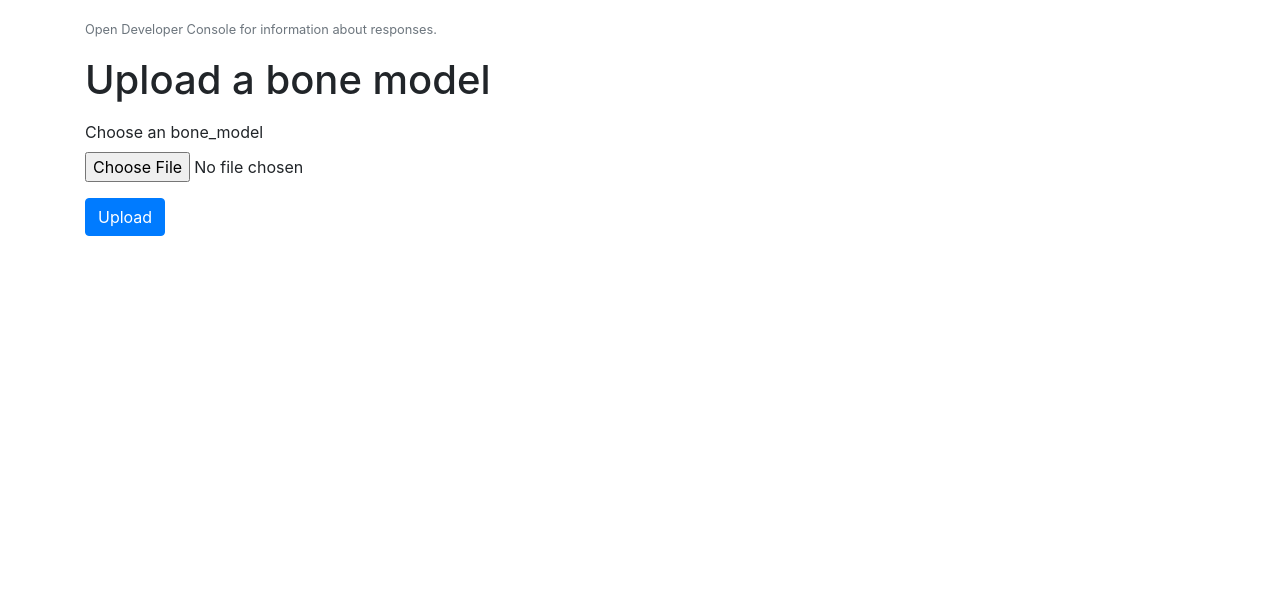
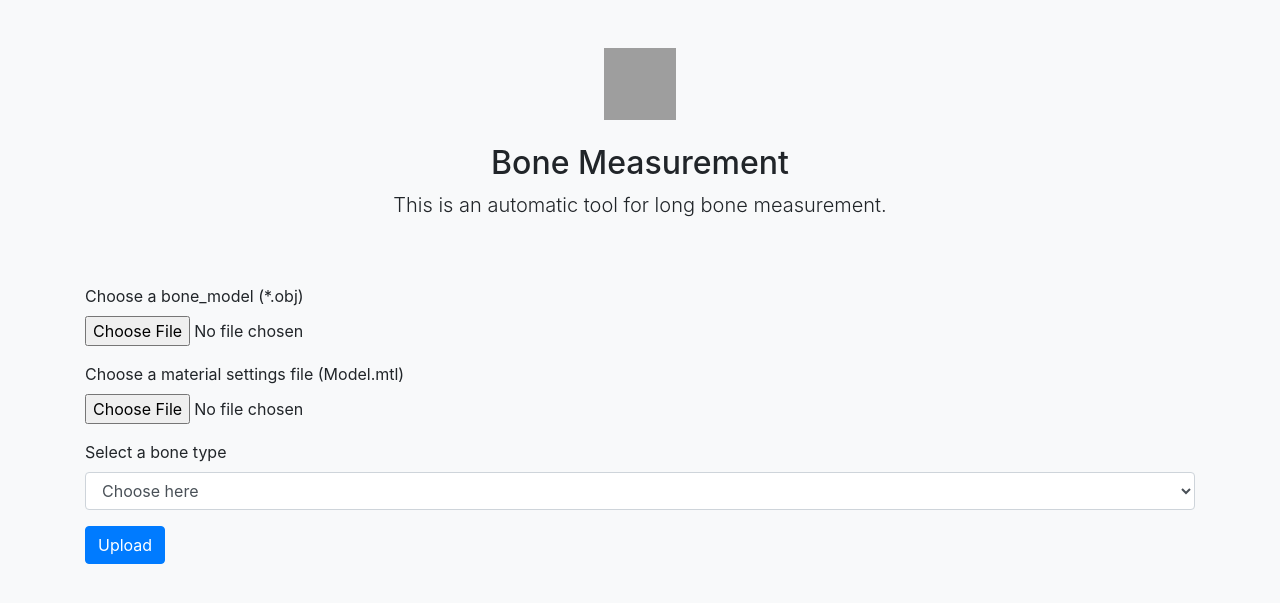
Before and after one commit to zilipp/msResearch, a Django app: page / in a window 1280 px wide. Shown: the top 603 px of the page. Run offline with Django 3.2, Linux system fonts and the light colour scheme; some libraries are stand-ins or nearby versions; grey boxes are pictures that could not be loaded.

Commit message:
upload multiple files and choose bone type

```diff
--- a/web/analysis/forms.py
+++ b/web/analysis/forms.py
@@ -2,5 +2,5 @@ from django import forms
 
 
 class UploadFileForm(forms.Form):
-    title = forms.CharField(max_length=50)
+    bone_type = forms.CharField(label='bone_type', max_length=50)
     file = forms.FileField()
--- a/web/measurebone/site_static/site/js/avatar.js
+++ b/web/measurebone/site_static/site/js/avatar.js
@@ -1,12 +1,16 @@
 document.getElementById('avatar_form').addEventListener('submit', function(event) {
     event.preventDefault();
-    document.getElementById("myBtn").disabled = true;
-    document.querySelector('#result_label').innerHTML = "Results";
+    // document.getElementById("myBtn").disabled = true;
+    document.querySelector('#result_h1').innerHTML = "Results";
     document.querySelector('#result_span').textContent = "processing...";
-    let input = document.getElementById('id_avatar');
+    let input_obj = document.getElementById('id_obj');
+    let input_mtl = document.getElementById('id_mtl');
+    let input_type = document.getElementById('id_type');
 
     let data = new FormData();
-    data.append('file', input.files[0]);
+    data.append('file', input_obj.files[0]);
+    data.append('mtl', input_mtl.files[0]);
+    data.append('bone_type', input_type.value);
     data.append('enctype', "multipart/form-data");
     data.append('title', "test.txt");
     console.log(data);
@@ -20,7 +24,7 @@ document.getElementById('avatar_form').addEventListener('submit', function(event
     }).then(data => {
         console.log(data);
         document.querySelector('#result_span').textContent = data.results;
-        document.getElementById("myBtn").disabled = false;
+        // document.getElementById("myBtn").disabled = false;
     }).catch((error) => {
         console.error('Error:', error);
     });
--- a/web/measurebone/templates/index.html
+++ b/web/measurebone/templates/index.html
@@ -10,20 +10,41 @@
     <link rel="icon" type="image/png" href="https://bitbucket-assetroot.s3.amazonaws.com/c/photos/2013/Aug/13/CVLabUCSC-avatar-3822751541-1_avatar.png"/>
     <title>Bone Model Analysis</title>
 </head>
-<body>
+<body class="bg-light">
 <div class="container">
+    <div class="py-5 text-center">
+        <img class="d-block mx-auto mb-4" src="https://bitbucket-assetroot.s3.amazonaws.com/c/photos/2013/Aug/13/CVLabUCSC-avatar-3822751541-1_avatar.png" alt="" width="72" height="72">
+        <h2>Bone Measurement</h2>
+        <p class="lead">This is an automatic tool for long bone measurement.</p>
+    </div>
+
     <div class="row">
-        <div class="col-md-8">
-            <p class="text-muted my-3"><small>Open Developer Console for information about responses.</small></p>
-            <h1 class="my-3">Upload a bone model</h1>
+        <div class="col">
             <form id="avatar_form">
                 <div class="form-group">
-                    <label for="id_avatar">Choose an bone_model</label>
-                    <input type="file" class="form-control-file" id="id_avatar"/>
+                    <label for="id_obj">Choose a bone_model (*.obj)</label>
+                    <input type="file" class="form-control-file" id="id_obj"/>
                 </div>
+
+                <div class="form-group">
+                    <label for="id_mtl">Choose a material settings file (Model.mtl)</label>
+                    <input type="file" class="form-control-file" id="id_mtl"/>
+                </div>
+
+                <div class="form-group">
+                    <label for="id_type">Select a bone type</label>
+                    <select class="form-control" id="id_type">
+                        <option value="" selected disabled hidden>Choose here</option>
+                        <option>Humerus</option>
+                        <option>Radius</option>
+                        <option>Femur</option>
+                        <option>Tibia</option>
+                    </select>
+                </div>
+
                 <button type="submit" class="btn btn-primary" id="myBtn">Upload</button>
                 <div>
-                    <h1 class="my-3" id="result_label"></h1>
+                    <h1 class="my-3" id="result_h1"></h1>
                     <span id="result_span"></span>
                 </div>
             </form>
```
Also changed, not shown: web/analysis/views.py (+9 -3 lines), web/core_alg/AutoMeasurement.py (+11 -1 lines).
